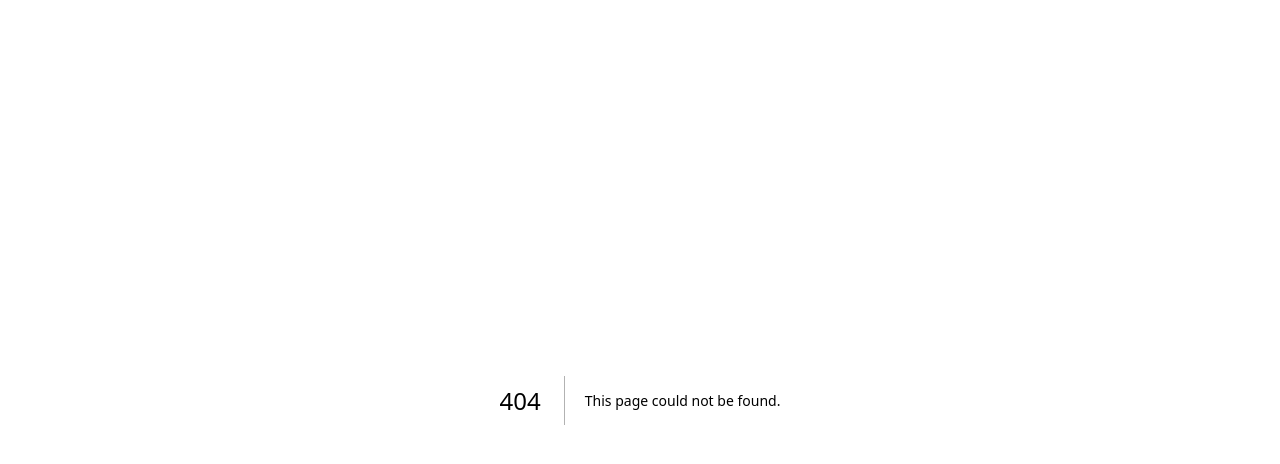
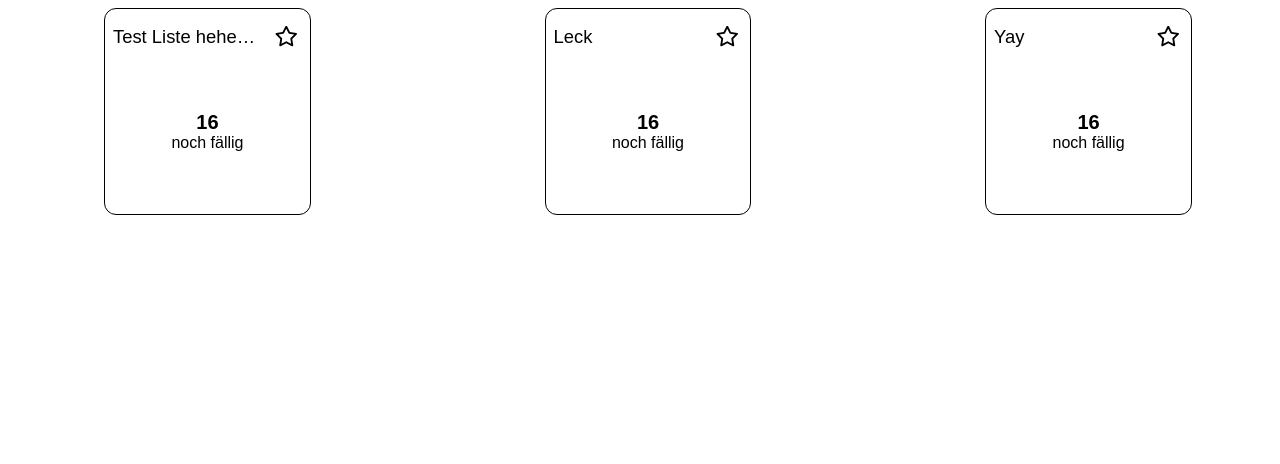
Before and after one commit to keckamreck/backendbanditen, a Next.js app: page /dashboard/cardTest in a window 1280 px wide. Before the commit this address had no page. Shown: the top 464 px of the page. Built offline with nearby package versions, Linux system fonts and the light colour scheme.

Commit message:
Add list cards with favourite toggle and placeholder link. Add isFavourite to list interface

```diff
--- /dev/null
+++ b/src/app/_components/listCard.module.css
@@ -0,0 +1,72 @@
+.container {
+  width: 85vw;
+  display: flex;
+  flex-direction: row;
+  justify-content: space-between;
+  flex-wrap: wrap;
+  row-gap: 1.5em;
+  column-gap: 0.5em;
+  padding-left: 7.5vw;
+  -webkit-tap-highlight-color: transparent;
+}
+
+.card {
+  display: flex;
+  flex-direction: column;
+  width: 35vw;
+  max-width: 5cm;
+  padding: 1.25em;
+  background: white;
+  border-radius: 12px;
+  border: 1.5px solid black;
+  /*box-shadow: 0 4px 6px rgba(0,0,0,0.3);*/
+  overflow: hidden;
+  aspect-ratio: 1/1;
+  padding: 0.5em;
+}
+
+.topRow {
+  display: flex;
+  justify-content: space-between;
+  align-items: center;
+}
+
+.row{
+  flex-grow: 1; /* Nimmt den restlichen Platz in der Karte ein */
+  display: flex;
+  flex-direction: column;
+  justify-content: center; /* Zentriert die Gruppe vertikal */
+  align-items: center;
+}
+
+.title{
+  font-size: 1.15em;
+  margin: 0;
+  white-space: nowrap;
+  overflow: hidden;
+  text-overflow: ellipsis;
+
+  /* Wichtig: Das Element muss wissen, worauf es sich bezieht */
+  display: block;
+  width: 100%;
+}
+
+.starIcon{
+  font-size: 1.25em;
+  padding: 0.5em 0.2em 0.5em 1em;
+}
+
+.taskAmount{
+  font-size: 1.25em;
+  margin: 0;
+}
+
+.dueTasks{
+  font-size: 1em;
+  margin: 0;
+}
+
+.link{
+  text-decoration: none;
+  color: inherit;
+}
--- /dev/null
+++ b/src/app/_components/listCard.tsx
@@ -0,0 +1,53 @@
+"use client";
+
+import styles from "./listCard.module.css";
+import { List } from "@/app/_models/list";
+import { FontAwesomeIcon } from "@fortawesome/react-fontawesome";
+import { faStar as emptyStar} from "@fortawesome/free-regular-svg-icons";
+import { faStar as filledStar } from "@fortawesome/free-solid-svg-icons";
+import { useState } from "react";
+import Link from "next/link";
+import { eventNames } from "process";
+
+export interface ListProps {
+  list: List;
+  onToggleFavorite?: (updatedList: List) => void;
+}
+
+export function ListCard({ list, onToggleFavorite }: ListProps) {
+
+  const [isFavourite, setIsFavorite] = useState(list.isFavourite ?? false);
+
+  const toggleFavorite = (event: React.MouseEvent) => {
+    event.stopPropagation();
+    event.preventDefault();
+
+    const nextState = !isFavourite;
+    setIsFavorite(nextState);
+
+    if (onToggleFavorite) {
+      onToggleFavorite({ ...list, isFavourite: nextState });
+    }
+  };
+
+  return (
+    <Link href={'/dashboard/'} className={styles.link} >
+    <div className={styles.card}>
+      <div className={styles.topRow}>
+        <p className={styles.title}>
+          {list.title}
+        </p>
+        <FontAwesomeIcon className={styles.starIcon} icon={isFavourite? filledStar : emptyStar} onClick={toggleFavorite}/>
+      </div>
+      <div className={styles.row}>
+        <h1 className={styles.taskAmount}>
+          16
+        </h1>
+        <p className={styles.dueTasks}>
+          noch fällig
+        </p>
+      </div>
+    </div>
+    </Link>
+  );
+}
--- a/src/app/_models/list.tsx
+++ b/src/app/_models/list.tsx
@@ -3,6 +3,7 @@ import { generateList, generateTasks } from '@/app/_lib/demo';
 export interface List{
   id: number;
   title: string;
+  isFavourite? : boolean;
 };
 
 export function getList(id: number) {
--- /dev/null
+++ b/src/app/dashboard/cardTest/page.tsx
@@ -0,0 +1,32 @@
+import { List } from "@/app/_models/list";
+import { ListCard } from "../../_components/listCard";
+import styles from "@/app/_components/listCard.module.css";
+
+export default function TestSite() {
+  const list: List[] = [
+    {
+      id: 1,
+      title: "Test Liste hehehehehehehe",
+    },
+    {
+      id: 2,
+      title: "Leck",
+    },
+    {
+      id: 3,
+      title: "Yay",
+    },
+    {
+      id: 4,
+      title: "Arbeit",
+    },
+  ];
+
+  return (
+    <div className={styles.container}>
+      <ListCard list={list[0]} />
+      <ListCard list={list[1]} />
+      <ListCard list={list[2]} />
+    </div>
+  );
+}
```
